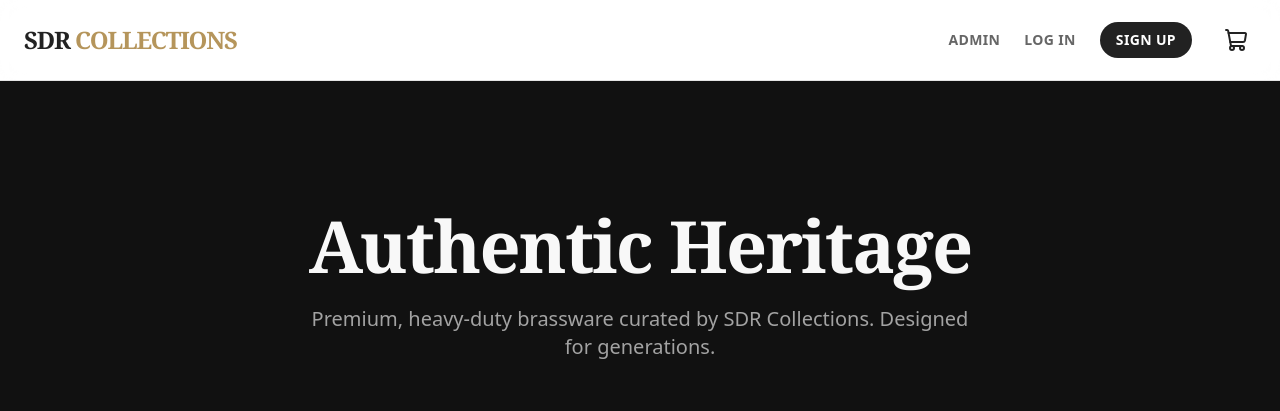
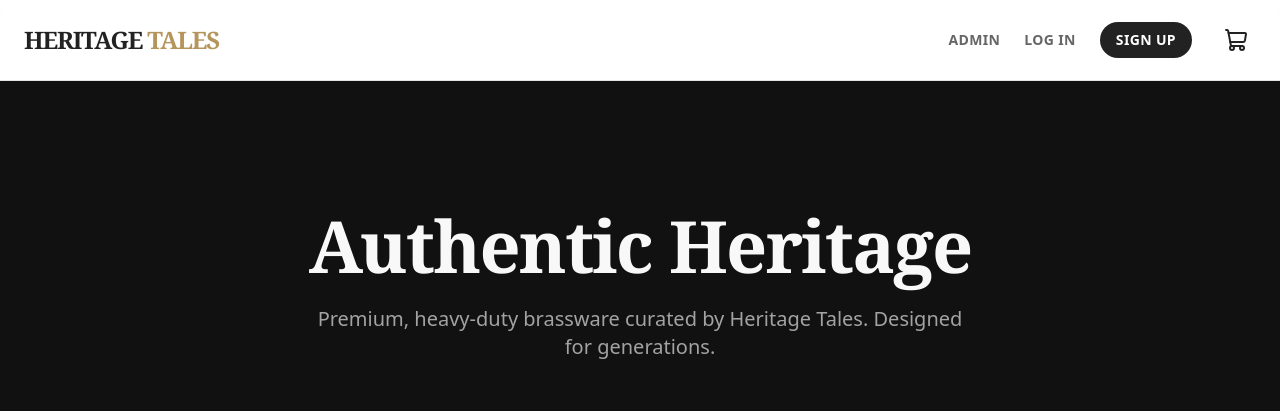
Before and after one commit to rmallam/Heritagetales, a Next.js app: page / in a window 1280 px wide. Shown: the top 411 px of the page. Built offline with nearby package versions, Linux system fonts and the light colour scheme; no server answers; the database is empty; a web font is replaced by a local one.

Commit message:
Protect admin route and rename to Heritage Tales

```diff
--- a/src/app/admin/page.tsx
+++ b/src/app/admin/page.tsx
@@ -3,7 +3,16 @@ import { ArrowLeft, Plus } from 'lucide-react';
 import Link from 'next/link';
 import { redirect } from 'next/navigation';
 
+import { auth } from '@clerk/nextjs/server';
+
 export default function AdminPage() {
+  const { userId } = auth();
+  const ADMIN_USER_ID = process.env.ADMIN_USER_ID;
+
+  if (!ADMIN_USER_ID || userId !== ADMIN_USER_ID) {
+    redirect('/');
+  }
+
   async function handleSubmit(formData: FormData) {
     'use server';
     await addItem(formData);
--- a/src/app/layout.tsx
+++ b/src/app/layout.tsx
@@ -8,7 +8,7 @@ const inter = Inter({ subsets: ["latin"], variable: "--font-sans" });
 const playfair = Playfair_Display({ subsets: ["latin"], variable: "--font-serif" });
 
 export const metadata: Metadata = {
-  title: "SDR Collections",
+  title: "Heritage Tales",
   description: "Premium Indian Brassware and curated collections.",
 };
 
--- a/src/app/page.tsx
+++ b/src/app/page.tsx
@@ -12,7 +12,7 @@ export default async function Home() {
       <section className="bg-[#111111] text-[#f8f8f8] py-32 px-6 text-center border-b-[8px] border-[#b5955b]">
         <h2 className="text-5xl md:text-7xl font-bold mb-6 font-serif tracking-tight">Authentic Heritage</h2>
         <p className="text-lg md:text-xl text-[#a3a3a3] max-w-2xl mx-auto font-light leading-relaxed">
-          Premium, heavy-duty brassware curated by SDR Collections. Designed for generations.
+          Premium, heavy-duty brassware curated by Heritage Tales. Designed for generations.
         </p>
       </section>
 
--- a/src/components/Navbar.tsx
+++ b/src/components/Navbar.tsx
@@ -23,7 +23,7 @@ export default function Navbar() {
       <div className="max-w-7xl mx-auto px-6 py-5 flex justify-between items-center">
         <Link href="/">
           <h1 className="text-2xl font-bold text-[#222222] tracking-tighter font-serif">
-            SDR <span className="text-[#b5955b]">COLLECTIONS</span>
+            HERITAGE <span className="text-[#b5955b]">TALES</span>
           </h1>
         </Link>
         <nav className="flex space-x-6 items-center">
--- a/src/lib/store.ts
+++ b/src/lib/store.ts
@@ -48,7 +48,7 @@ export const useCartStore = create<CartStore>()(
       toggleCart: () => set({ isOpen: !get().isOpen }),
     }),
     {
-      name: 'sdr-cart',
+      name: 'heritage-cart',
     }
   )
 );
```
